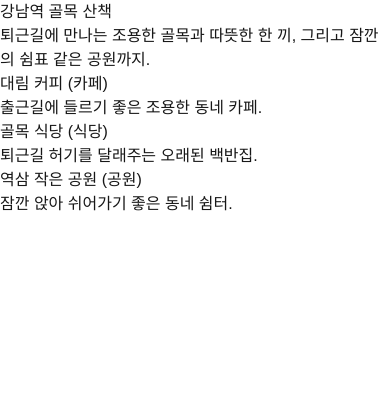
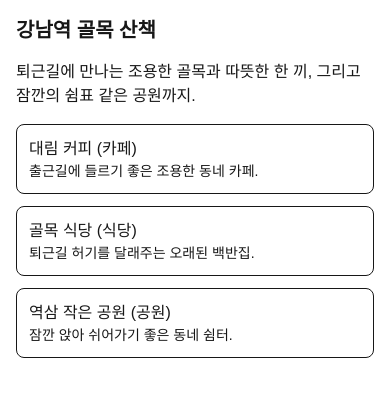
Before and after one commit to whdgk0602/trip_guid, a Next.js app: page /generate in a window 390 px wide. Shown: the top 396 px of the page. Built offline with nearby package versions, Linux system fonts and the light colour scheme.

Commit message:
Implement feature 3: result screen layout for mobile widths
Adds card-style Tailwind layout for the course title/intro/spots on
/generate so long text wraps instead of overflowing at 360px widths.
Follows docs/slices/03-result-screen.md.

```diff
--- a/src/app/generate/GenerateClient.tsx
+++ b/src/app/generate/GenerateClient.tsx
@@ -45,16 +45,16 @@ export default function GenerateClient({ text }: { text: string }) {
   }
 
   return (
-    <div>
-      <h1>{course.title}</h1>
-      <p>{course.intro}</p>
-      <ul>
+    <div className="flex w-full max-w-md flex-col gap-4 p-4">
+      <h1 className="text-xl font-bold break-words">{course.title}</h1>
+      <p className="break-words">{course.intro}</p>
+      <ul className="flex flex-col gap-3">
         {course.spots.map((spot) => (
-          <li key={spot.id}>
-            <p>
+          <li key={spot.id} className="rounded-lg border p-3">
+            <p className="font-medium break-words">
               {spot.name} ({spot.category})
             </p>
-            <p>{spot.description}</p>
+            <p className="break-words text-sm">{spot.description}</p>
           </li>
         ))}
       </ul>
```
Also changed, not shown: 1 other file (tests, documents, lock files or other folders).
